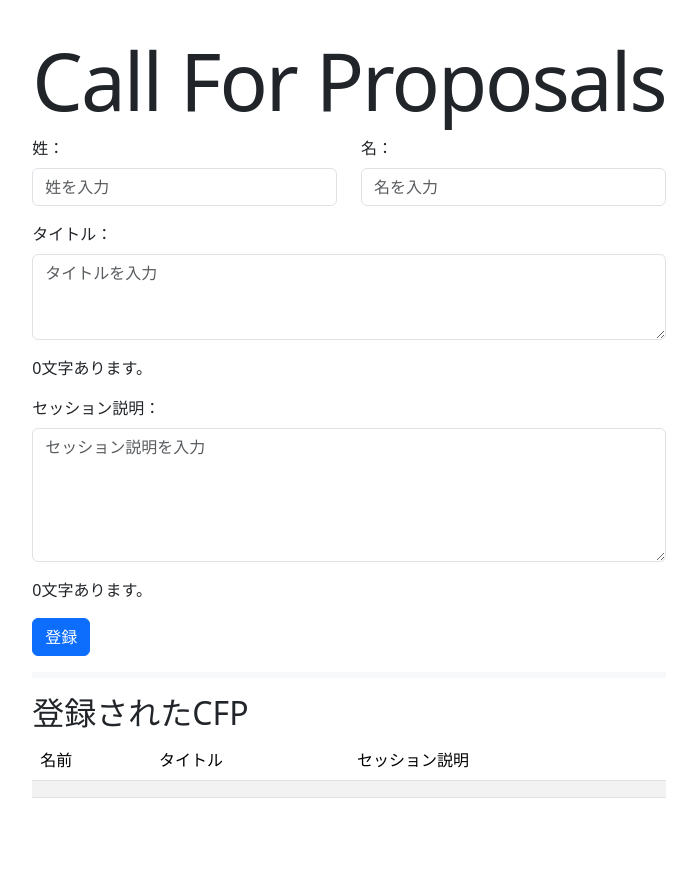
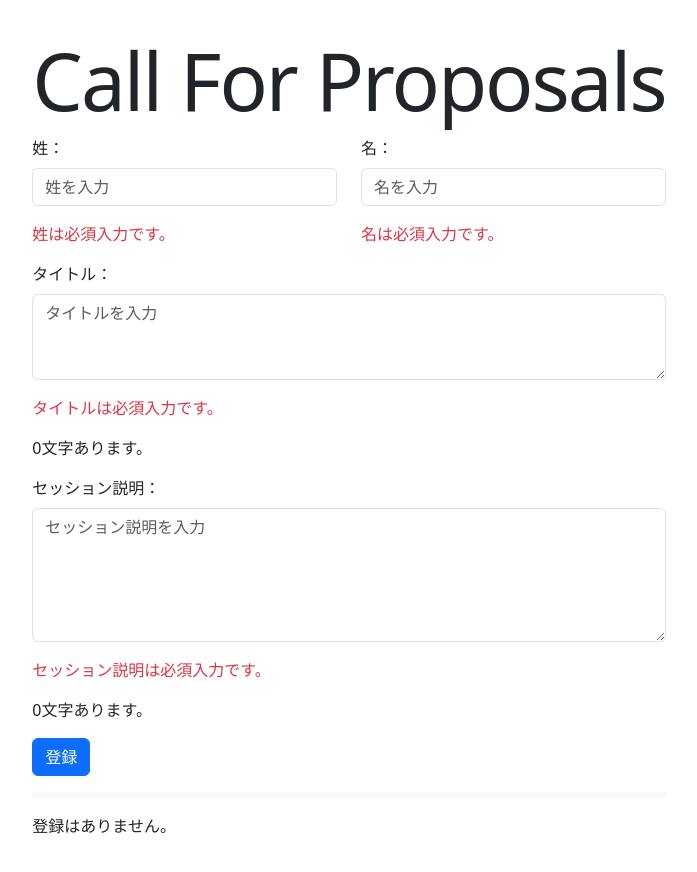
Before and after one commit to koguchi-e/reack-hooks-practice, a React (Vite) app: page / in a window 1280 px wide. Both pictures are taken after a click on the button "登録". Shown: the top 872 px of the page, without its empty margins (291-988 px from the left). Before the commit the page ends 846 px from the top, so only its background shows below. Built offline with nearby package versions, Linux system fonts and the light colour scheme.

Commit message:
必須入力のエラー追加

```diff
--- a/src/App.jsx
+++ b/src/App.jsx
@@ -3,6 +3,7 @@ import { useCharCount } from "./hooks/useCharCount";
 import "./App.css";
 import "bootstrap/dist/css/bootstrap.min.css";
 import { useCFPForm } from "./hooks/useCFPForm";
+import { useRequired } from "./hooks/useRequired";
 
 function App() {
   const {
@@ -20,8 +21,20 @@ function App() {
   const [cfps, setCFPs] = useState([]);
   const titleCount = useCharCount(title);
   const abstractCount = useCharCount(abstract);
+  const firstNameRequired = useRequired(firstName, "姓");
+  const lastNameRequired = useRequired(lastName, "名");
+  const titleRequired = useRequired(title, "タイトル");
+  const abstractRequired = useRequired(abstract, "セッション説明");
 
   const addCFP = () => {
+    const valid =
+      firstNameRequired.validate() &
+      lastNameRequired.validate() &
+      titleRequired.validate() &
+      abstractRequired.validate();
+
+    if (!valid) return;
+
     setCFPs([
       ...cfps,
       {
@@ -52,7 +65,11 @@ function App() {
               placeholder="姓を入力"
               className="name-input form-control"
             />
+            {firstNameRequired.error && (
+              <p className="text-danger">{firstNameRequired.error}</p>
+            )}
           </div>
+
           <div className="col">
             <label htmlFor="name-input" className="form-label">
               名：
@@ -65,8 +82,12 @@ function App() {
               placeholder="名を入力"
               className="name-input form-control"
             />
+            {lastNameRequired.error && (
+              <p className="text-danger">{lastNameRequired.error}</p>
+            )}
           </div>
         </div>
+
         <label htmlFor="title-input" className="form-label">
           タイトル：
         </label>
@@ -78,6 +99,9 @@ function App() {
           className="form-control"
           rows="3"
         ></textarea>
+        {titleRequired.error && (
+          <p className="text-danger">{titleRequired.error}</p>
+        )}
         {titleCount <= 100 ? (
           <p>{titleCount}文字あります。</p>
         ) : (
@@ -100,6 +124,9 @@ function App() {
           className="form-control"
           rows="5"
         ></textarea>
+        {abstractRequired.error && (
+          <p className="text-danger">{abstractRequired.error}</p>
+        )}
         {abstractCount <= 500 ? (
           <p>{abstractCount}文字あります。</p>
         ) : (
--- /dev/null
+++ b/src/hooks/useRequired.jsx
@@ -0,0 +1,14 @@
+import { useState } from "react";
+
+export function useRequired(text, label) {
+  const [error, setError] = useState("");
+  const validate = () => {
+    if (!text) {
+      setError(`${label}は必須入力です。`);
+      return false;
+    }
+    setError("");
+    return true;
+  };
+  return { error, validate };
+}
```
